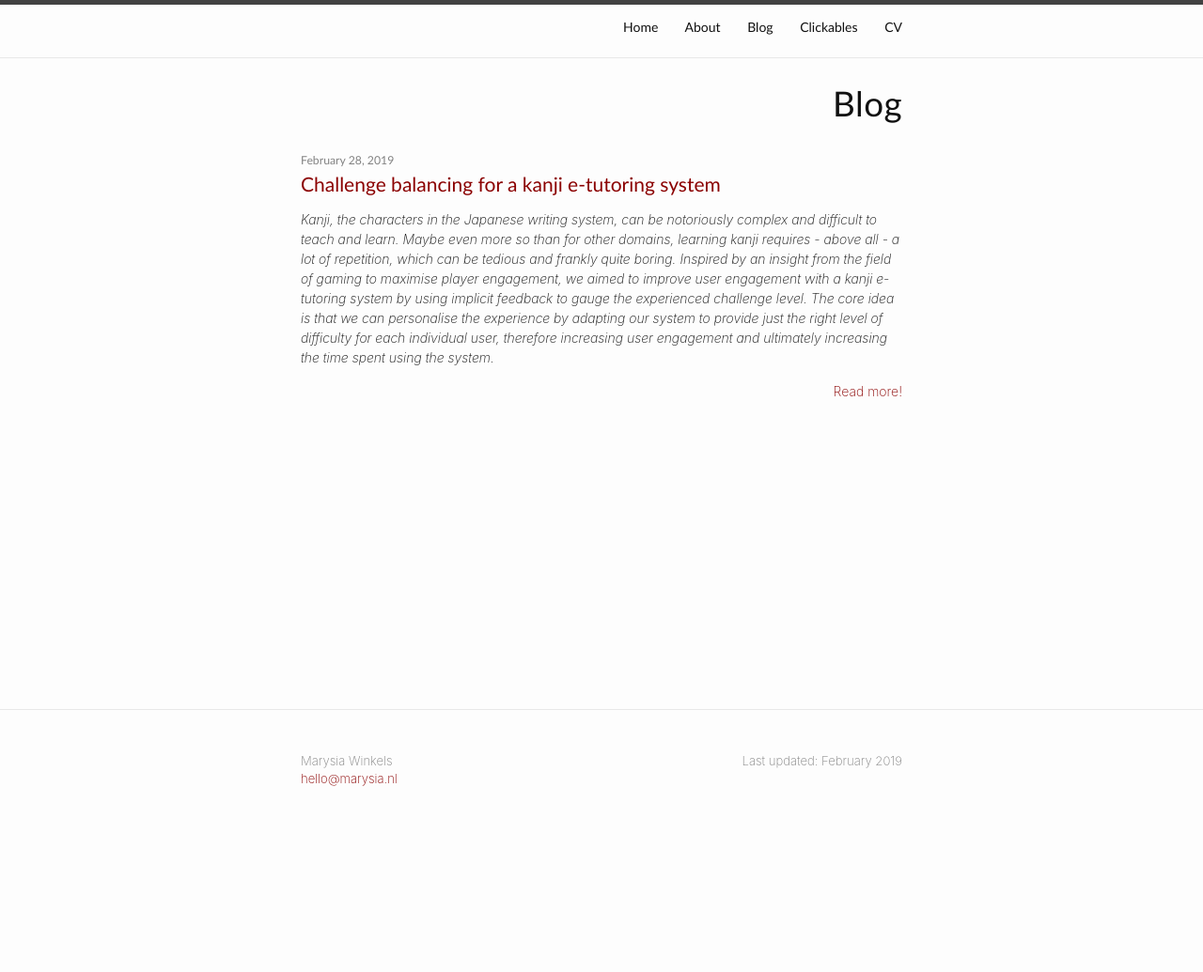
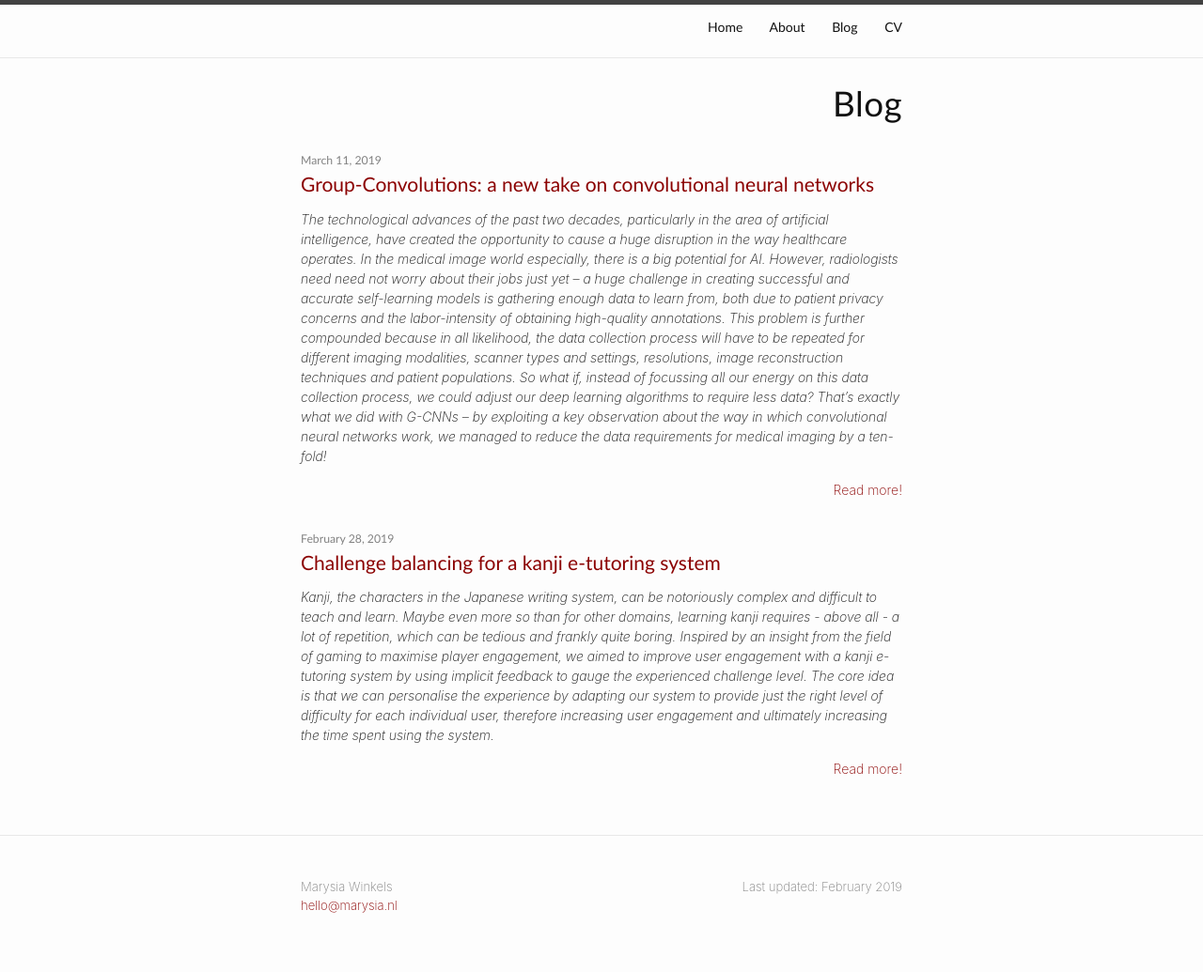
Before and after one commit to marysia/marysia.github.io, a Jekyll site: the page built from blog.md, in a window 1280 px wide. Shown: the whole page at 94% size. Built offline with Jekyll 4.4.1, drawn with Linux system fonts in a browser that asks for light colours; before the commit the page ends 900 px from its top, so only the background shows below that.

Commit message:
Initial blogpost

```diff
--- /dev/null
+++ b/_posts/2019-03-11-group-convolutions.markdown
@@ -0,0 +1,93 @@
+---
+layout: post
+title: "Group-Convolutions: a new take on convolutional neural networks"
+subtitle: "overcoming the data challenge in medical image analysis"
+date:   2019-03-11 12:25:56 +0100
+author: Marysia Winkels
+permalink: /blog/group-convolutions
+categories: AI-projects
+---
+
+
+_The technological advances of the past two decades, particularly in the area of artificial intelligence, have created the opportunity to cause a huge disruption in the way healthcare operates. In the medical image world especially, there is a big potential for AI. However, radiologists need need not worry about their jobs just yet -- a huge challenge in creating successful and accurate self-learning models is gathering enough data to learn from, both due to patient privacy concerns and the labor-intensity of obtaining high-quality annotations. This problem is further compounded because in all likelihood, the data collection process will have to be repeated for different imaging modalities, scanner types and settings, resolutions, image reconstruction techniques and patient populations. So what if, instead of focussing all our energy on this data collection process, we could adjust our deep learning algorithms to require less data? That's exactly what we did with G-CNNs -- by exploiting a key observation about the way in which convolutional neural networks work, we managed to reduce the data requirements for medical imaging by a ten-fold!_
+
+<!-- more -->
+# The Challenge
+
+Deep learning, and convolutional neural networks in particular, have rapidly become the methodology of choice for (medical) image related tasks.  However, these techniques typically require a substantial amount of labeled data to learn from, meaning a human radiologist needs to manually record their findings in a way the computer can understand. Furthermore, if we want the algorithms to generalise well over different patient populations, scanner types, reconstruction techniques and so forth, we need even more data!
+
+This presents us with the challenge of _data efficiency_: the ability of an algorithm to learn complex tasks without requiring large quantities of data. Instead of spending all our time and energy at gathering more data, we try to increase the efficiency of the algorithms to handle the data that we already have.
+
+
+# The Solution
+To explore how we can improve the data efficiency of convolutional neural networks (CNN), we first need to understand why CNNs are such an appropriate choice for image tasks in the first place. The great thing about CNNs are that they are roughly invariant to translation. This means that if a model has learned to recognise a structure, such as a dog, it doesn't matter where in the image the dog appears, it will still recognise it as being a dog.
+
+<div class="Figure">
+	<br>
+    <img src="../assets/gconv/ender-translated-1.jpg" alt="Image" width="250"/>
+    <img src="../assets/gconv/ender-translated-2.jpg" alt="Image" width="250"/>
+	<br> <br>
+	<div class="Figure index">Figure 1.</div><div class="Figure description"> Two images of the same dog, at a slightly different location (an example of translation). Still easy for the model to understand. </div>
+</div>
+
+This is great for images -- after all, it rarely matters where exactly in an image a structure occurs, as long as you can see that it's there. To get technical here for a moment, translations are a type of transformation you can apply to the image, but whether or not you apply it has no influence on the prediction of the model. However, the problem is that there are other types of transformations, such as reflection (mirroring) or rotation that sadly do currently influence the prediction of the model.
+
+<div class="Figure">
+	<br>
+    <img src="../assets/gconv/ender-rot-1.jpg" alt="Image" width="125"/>
+    <img src="../assets/gconv/ender-rot-2.jpg" alt="Image" width="125"/>
+    <img src="../assets/gconv/ender-rot-3.jpg" alt="Image" width="125"/>
+    <img src="../assets/gconv/ender-rot-4.jpg" alt="Image" width="125"/>
+	<br> <br>
+	<div class="Figure index">Figure 2.</div><div class="Figure description"> Images of the same dog, but this time rotated by 90 degrees. Incomprehensible to the model. </div>
+</div>
+
+This is a problem, because this means that you can't just present your algorithm with one orientation of an object (such as a dog), and expect it to work with objects that are similar, but rotated or flipped. In practice, however, especially in the medical domain, rotations and reflections of things you want to detect  -- such as pulmonary nodules -- occur both on a small and large scale. In order for the model to be able to recognise that, you have to present the algorithm with all these orientations separately while training, which -- as you can guess -- means you need more training data.
+
+Our solution to this was to create a new type of convolutional neural network (CNN) called the _group-equivariant convolutional neural network_ (G-CNN), which can handle the rotated and reflected versions of images. And not only regular images, but also 3D volumes -- the type that of images that we have when we have CTs or MRIs.
+
+# Applying to the Real World
+But how well does new network type this work? As a case study, we use _pulmonary nodule_ detection. Pulmonary nodules are small lesions in the lung that may be indicative of lung cancer, which is why radiologists will generally try to detect these so they can track the growth over time. However, looking for these nodules can feel like looking for a needle in a haystack - without the advantage that you can just burn down the haystack to find said needle.
+
+Lung nodules are visible on a chest CT -- a 3D scan of the chest, visualising bones, muscles, fat, organs and blood vessels in grayscale. A typical chest CT is comprised of ~300 images (_slices_), stacked together to form the whole scan. You can imagine that looking through ~300 black and white images to find a small abnormality can be a tedious task, especially considering that nodules can take many shapes and forms.
+
+That's where AI comes in to help!
+
+<div class="Figure">
+	<br>
+    <img src="../assets/gconv/nodule-1.png" alt="Image" width="250"/>
+    <img src="../assets/gconv/nodule-2.png" alt="Image" width="250"/>
+	<br> <br>
+	<div class="Figure index">Figure 3.</div><div class="Figure description"> Example of a nodule detected and analysed on an single CT slice by <a href="http://www.aidence.com/our-solution">Veye Chest</a>, Aidence's pulmonary nodule detection software.  </div>
+</div>
+
+Normally, when approaching a data science problem, you utilise all the data you have available. Although we'd of course like to improve the detection of pulmonary nodules specifically, we are also conceptually very interested in how well our new type of network performs when presented with a lot less data to train on.
+
+That's why we trained our model on four different dataset sizes: 30, 300, 3.000 and 30.000 scans to train on respectively. You can imagine that 30 scans, or maybe even 300, is waaay too little to get meaningful results on, but we'll do it anyway, just to see what happens!
+
+
+# Did it work?
+The results were astonishing. Of course, we hoped that our intuition was correct and we'd achieve an increase in performance, or a similar performance with a model trained on  less data. What our experiments showed, however, was that the models trained on 10x less data with our new type of convolutional neural network achieved a similar (or better!) performance than a standard CNN trained on 10x as much data. This might not seem like a lot, but imagine being a radiologist, and the difference in having to manually detect, segment or classify (and report!) 100 samples instead of 1.000. This improvement in efficiency corresponds to a major reduction in cost and effort of data collection. This in turn makes creating new models more accessible, and brings pulmonary nodule detection and hopefully other CAD systems closer to reality.
+
+<div class="Figure">
+	<br>
+    <img src="../assets/gconv/barplot.png" alt="Image" width="400"/>
+	<br> <br>
+	<div class="Figure index">Figure 4.</div><div class="Figure description">The G-CNN (<font color="#2EC0D6">blue</font>) models are as good (or better than) the score of the regular CNN (<font color="grey">grey</font>) trained on ten times the amount of data, which means we've achieved a <b>10x</b> increase in data efficiency! </div>
+</div>
+
+<br><br>
+
+## References
+
+_This research was performed as part of my thesis for the MSc Artificial Intelligence at the University of Amsterdam. It was supervised by [Taco Cohen](http://www.tacocohen.wordpress.com) (Machine Learning researcher at Qualcomm and  recently named as one of the [35 under 35 by MIT](https://www.innovatorsunder35.com/the-list/taco-cohen/)) &  prof. dr. [Max Welling](https://staff.fnwi.uva.nl/m.welling/) (research chair in Machine Learning at the University of Amsterdam and a VP Technologies at Qualcomm), as they originally laid the foundation of the work on equivariance and group-convolutional neural networks._
+
+<font size="2">
+M. Winkels, T.S. Cohen, <b><i>3D G-CNNs for Pulmonary Nodule Detection</i></b>, International Conference on Medical Imaging with Deep Learning (MIDL), 2018.
+<br>
+M. Winkels, T.S. Cohen, <b><i>Pulmonary Nodule Detection in CT Scans with Equivariant CNNs</i></b>, Under review at Medical Image Analysis (MIA), 2018.
+<br>
+M. Winkels, T.S. Cohen, <b><i>3D Group-Equivariant Neural Networks for Octahedral and Square Prism Symmetry Groups</i></b>, FAIM/ICML Workshop on Towards learning with limited labels: Equivariance, Invariance, and Beyond (ICML), 2018.
+<br>
+T.S. Cohen, M. Welling, <b><i>Group Equivariant Convolutional Networks</i></b>, Proceedings of the International Conference on Machine Learning (ICML), 2016.
+</font>
--- a/_sass/minima/_layout.scss
+++ b/_sass/minima/_layout.scss
@@ -296,20 +296,16 @@ a:active {
 	}
 }
   h2 {
+
+	  margin-top: 20px;
+  	font-family: "Optima", Optima, sans-serif;
 	 color: $grey-color-dark;
-    @include relative-font-size(2);
+     padding: 1px;
+     margin: 1px;
+    @include relative-font-size(1.5);
 
     @include media-query($on-laptop) {
       @include relative-font-size(1.75);
-    }
-  }
-
-  h3 {
-	  color: $grey-color-dark;
-    @include relative-font-size(1.625);
-
-    @include media-query($on-laptop) {
-      @include relative-font-size(1.375);
     }
   }
 
@@ -329,17 +325,22 @@ a:active {
     margin-bottom: 10px;
 }
 .Figure.index {
+	vertical-align:top;
 	color: $custom-color;
     font-family: "Optima", Optima, sans-serif;
 	display: inline-block;
     padding: 0px;
     margin: 0px;
+	margin-right:1em;
 }
 
 .Figure.description {
-	text-indent: 1em;
+	vertical-align:top;
+	text-align:left;
+	//text-indent: 1em;
 	font-style: italic;
 	display: inline-block;
+	width: 400px;
 }
 
 .PageNavigation {
```
Also changed, not shown: clickables.md (deleted, +0 -7 lines), assets/gconv/nodule-1.png (renamed from assets/gconv/nodule2.png), assets/gconv/nodule-2.png (renamed from assets/gconv/zoom.png), 2 other files.
